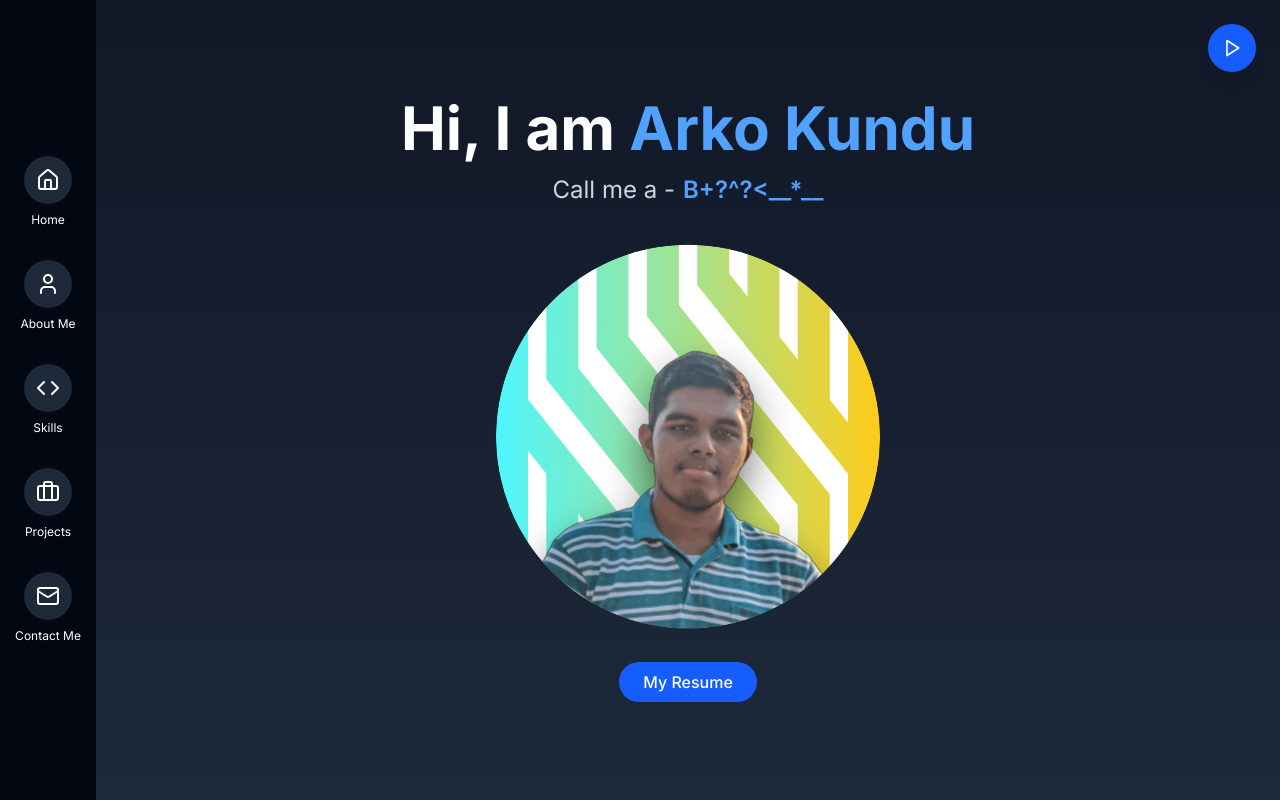
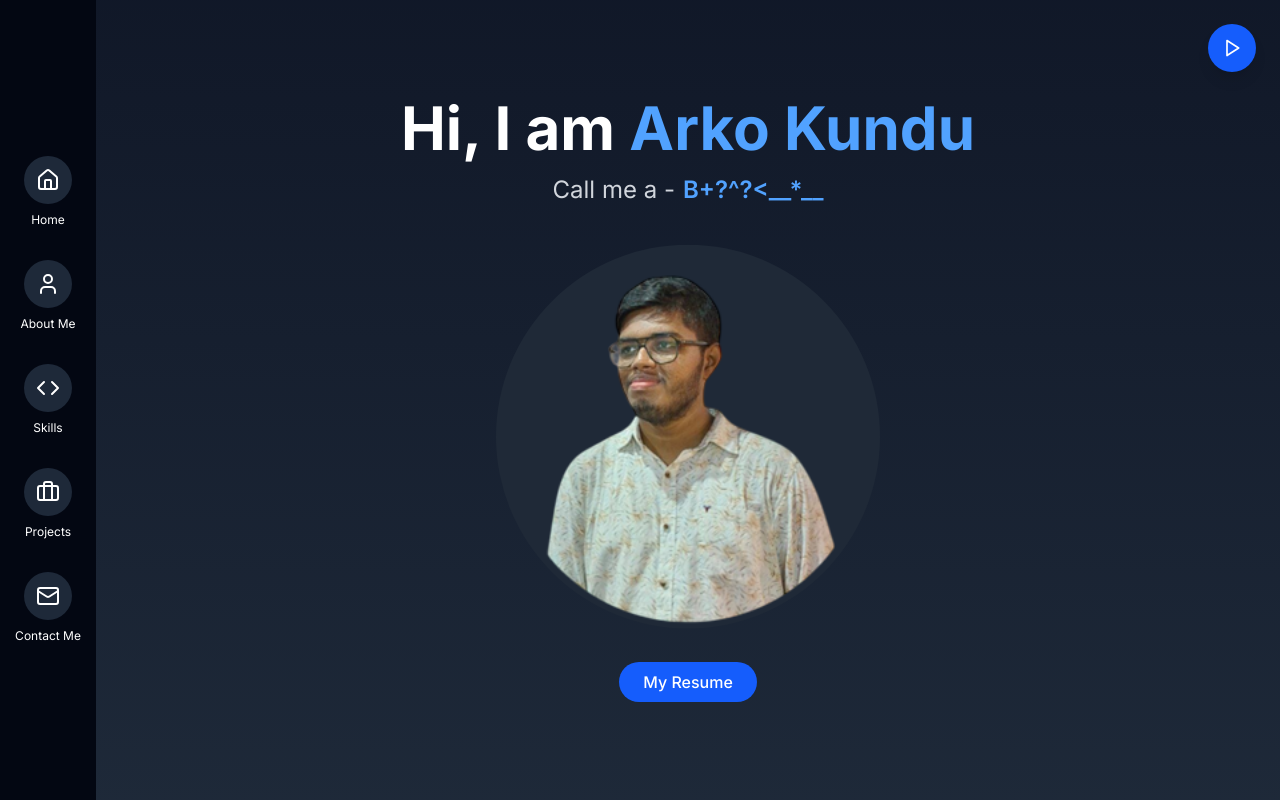
Before and after one commit to arkokundu500/PORTFOLIO_Latest, a Next.js app: page / in a window 1280 px wide. Shown: the top 800 px of the page. Built offline with nearby package versions, Linux system fonts and the light colour scheme.

Commit message:
changes - photo glitch

```diff
--- a/app/components/ProfilePhoto.tsx
+++ b/app/components/ProfilePhoto.tsx
@@ -4,7 +4,6 @@ import type React from "react"
 
 import { useState, useEffect } from "react"
 import Image from "next/image"
-import profilePic from '../../public/profile-pic.png'
 import { motion } from "framer-motion"
 
 
@@ -28,7 +27,7 @@ export default function ProfilePhoto() {
       transition={{ duration: 2, ease: "easeInOut" }}
       whileHover={{ scale: 1.1 }}>
         <Image
-          src={profilePic}
+          src="/profile-pic-3.png?height=384&width=384"
           alt="Profile"
           width={384}
           height={384}
--- a/next.config.ts
+++ /dev/null
@@ -1,10 +0,0 @@
-import type { NextConfig } from "next";
-
-const nextConfig: NextConfig = {
-  images: {
-    domains: ["profile-pic.png"],
-  },
-  /* config options here */
-};
-
-export default nextConfig;
```
Also changed, not shown: public/profile-pic-3.png (added), public/profile-pic.png (deleted).
